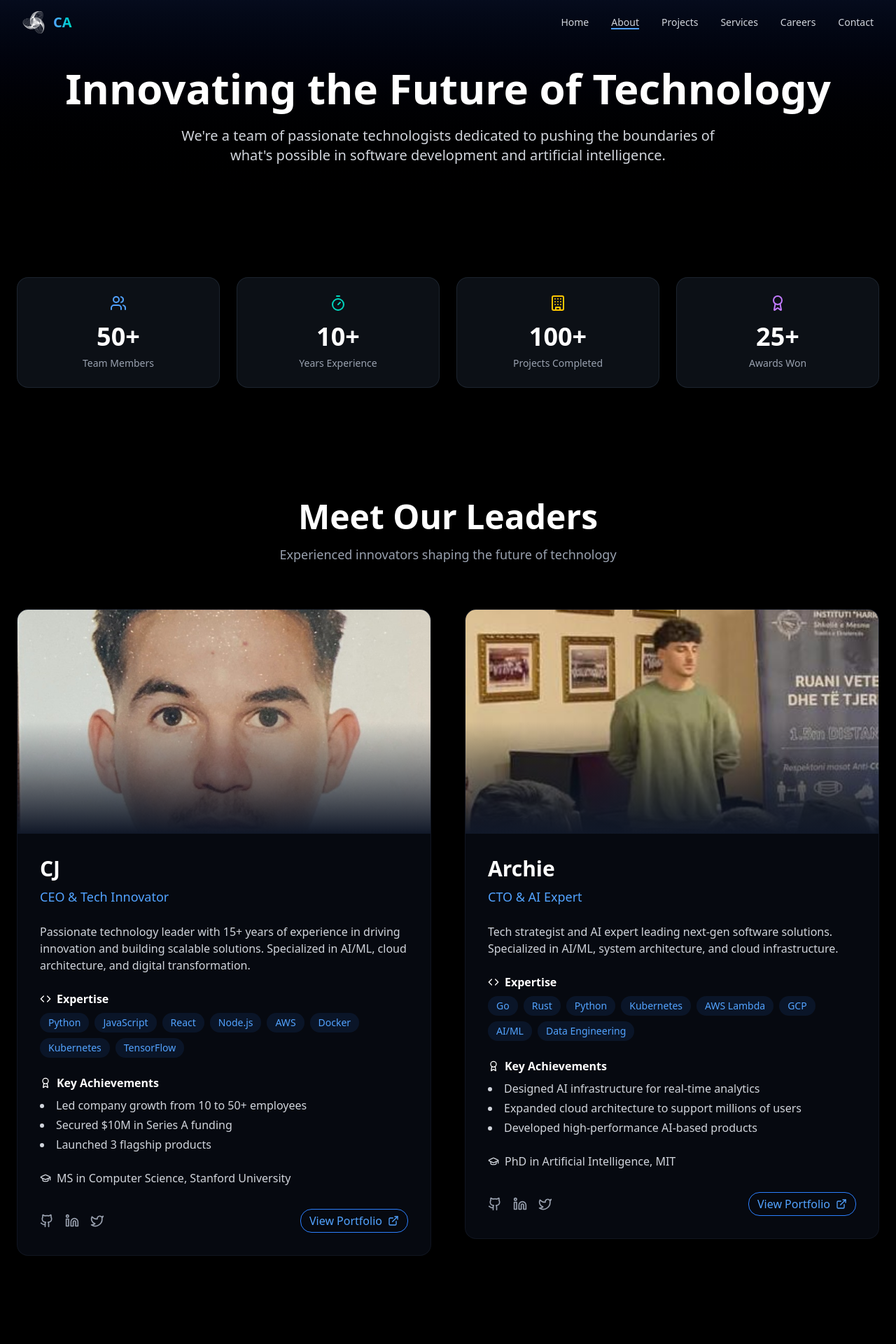
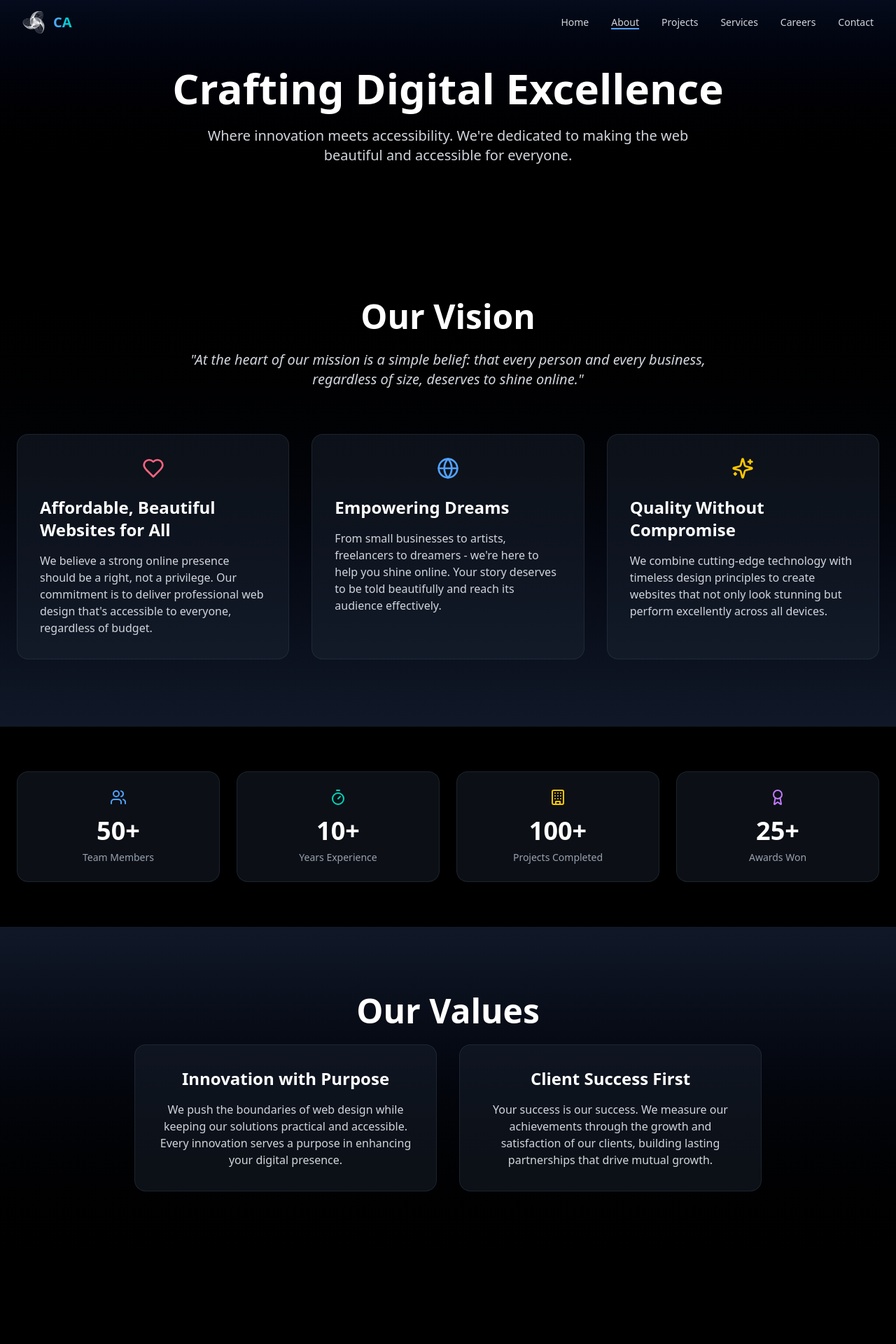
Before and after one commit to cetijunior/caServices, a React (Vite) app: page /about in a window 1280 px wide. Shown: the top 1920 px of the page at 70% size. Built offline with nearby package versions, Linux system fonts and the light colour scheme.

Commit message:
About Page Update

```diff
--- a/src/pages/About.jsx
+++ b/src/pages/About.jsx
@@ -12,10 +12,14 @@ import {
     ExternalLink,
     Briefcase,
     Code,
-    GraduationCap
+    GraduationCap,
+    Heart,
+    Globe,
+    Sparkles,
+    Target
 } from "lucide-react";
 import { useNavigate } from "react-router-dom";
-import { teamMembers } from "../data/teamData"; // Import teamMembers from teamData.js
+import { teamMembers } from "../data/teamData";
 
 const stats = [
     { icon: <Users className="w-6 h-6 text-blue-400 group-hover:text-blue-500 transition-all duration-300" />, value: "50+", label: "Team Members" },
@@ -24,18 +28,35 @@ const stats = [
     { icon: <Award className="w-6 h-6 text-purple-400 group-hover:text-purple-500 transition-all duration-300" />, value: "25+", label: "Awards Won" }
 ];
 
+const visionCards = [
+    {
+        icon: <Heart className="w-8 h-8 text-rose-400" />,
+        title: "Affordable, Beautiful Websites for All",
+        description: "We believe a strong online presence should be a right, not a privilege. Our commitment is to deliver professional web design that's accessible to everyone, regardless of budget."
+    },
+    {
+        icon: <Globe className="w-8 h-8 text-blue-400" />,
+        title: "Empowering Dreams",
+        description: "From small businesses to artists, freelancers to dreamers - we're here to help you shine online. Your story deserves to be told beautifully and reach its audience effectively."
+    },
+    {
+        icon: <Sparkles className="w-8 h-8 text-yellow-400" />,
+        title: "Quality Without Compromise",
+        description: "We combine cutting-edge technology with timeless design principles to create websites that not only look stunning but perform excellently across all devices."
+    }
+];
+
 const AboutSection = () => {
     const navigate = useNavigate();
 
     const navigateToProjects = (member) => {
         window.scrollTo({
             top: 0,
-            behavior: "smooth" // Smooth scrolling effect
+            behavior: "smooth"
         });
-
         setTimeout(() => {
-            navigate(`/about/${member.id}`); // Navigate to the member's portfolio page using their ID
-        }, 300); // Adjust timeout to match smooth scroll duration
+            navigate(`/about/${member.id}`);
+        }, 300);
     };
 
     return (
@@ -49,13 +70,42 @@ const AboutSection = () => {
                     className="relative z-10 max-w-7xl mx-auto text-center"
                 >
                     <h1 className="text-6xl font-bold text-white mb-6">
-                        Innovating the Future of Technology
+                        Crafting Digital Excellence
                     </h1>
                     <p className="text-xl text-gray-300 max-w-3xl mx-auto">
-                        We're a team of passionate technologists dedicated to pushing the boundaries
-                        of what's possible in software development and artificial intelligence.
+                        Where innovation meets accessibility. We're dedicated to making the web beautiful and accessible for everyone.
                     </p>
                 </motion.div>
+            </section>
+
+            {/* Vision Section */}
+            <section className="relative py-24 px-6 bg-gradient-to-b from-black to-gray-900">
+                <motion.div
+                    initial={{ opacity: 0, y: 20 }}
+                    whileInView={{ opacity: 1, y: 0 }}
+                    className="max-w-7xl mx-auto text-center mb-16"
+                >
+                    <h2 className="text-5xl font-bold text-white mb-6">Our Vision</h2>
+                    <p className="text-xl text-gray-300 italic max-w-3xl mx-auto">
+                        "At the heart of our mission is a simple belief: that every person and every business, regardless of size, deserves to shine online."
+                    </p>
+                </motion.div>
+
+                <div className="max-w-7xl mx-auto grid md:grid-cols-3 gap-8">
+                    {visionCards.map((card, index) => (
+                        <motion.div
+                            key={index}
+                            initial={{ opacity: 0, y: 20 }}
+                            whileInView={{ opacity: 1, y: 0 }}
+                            transition={{ delay: index * 0.2 }}
+                            className="bg-gray-800/40 border border-gray-700/40 rounded-2xl p-8 hover:border-blue-500/50 transition-all duration-300"
+                        >
+                            <div className="flex justify-center mb-6">{card.icon}</div>
+                            <h3 className="text-2xl font-bold text-white mb-4">{card.title}</h3>
+                            <p className="text-gray-300">{card.description}</p>
+                        </motion.div>
+                    ))}
+                </div>
             </section>
 
             {/* Stats Section */}
@@ -71,15 +121,36 @@ const AboutSection = () => {
                             key={index}
                             className="bg-gray-800/40 border border-gray-700/40 rounded-2xl p-6 text-center group hover:border-blue-500/50 transition-all duration-300"
                         >
-                            <div className="flex justify-center mb-4">
-                                {stat.icon}
-                            </div>
-                            <h3 className="text-4xl font-bold text-white mb-2">
-                                {stat.value}
-                            </h3>
+                            <div className="flex justify-center mb-4">{stat.icon}</div>
+                            <h3 className="text-4xl font-bold text-white mb-2">{stat.value}</h3>
                             <p className="text-gray-400 text-sm">{stat.label}</p>
                         </div>
                     ))}
+                </motion.div>
+            </section>
+
+            {/* Values Section */}
+            <section className="relative py-24 px-6 bg-gradient-to-b from-gray-900 to-black">
+                <motion.div
+                    initial={{ opacity: 0, y: 20 }}
+                    whileInView={{ opacity: 1, y: 0 }}
+                    className="max-w-7xl mx-auto text-center mb-16"
+                >
+                    <h2 className="text-5xl font-bold text-white mb-6">Our Values</h2>
+                    <div className="grid md:grid-cols-2 gap-8 max-w-4xl mx-auto">
+                        <div className="bg-gray-800/40 border border-gray-700/40 rounded-2xl p-8">
+                            <h3 className="text-2xl font-bold text-white mb-4">Innovation with Purpose</h3>
+                            <p className="text-gray-300">
+                                We push the boundaries of web design while keeping our solutions practical and accessible. Every innovation serves a purpose in enhancing your digital presence.
+                            </p>
+                        </div>
+                        <div className="bg-gray-800/40 border border-gray-700/40 rounded-2xl p-8">
+                            <h3 className="text-2xl font-bold text-white mb-4">Client Success First</h3>
+                            <p className="text-gray-300">
+                                Your success is our success. We measure our achievements through the growth and satisfaction of our clients, building lasting partnerships that drive mutual growth.
+                            </p>
+                        </div>
+                    </div>
                 </motion.div>
             </section>
 
@@ -209,8 +280,8 @@ const AboutSection = () => {
                 </div>
             </section>
 
-            {/* Join Us Section */}
-            <section className="relative py-24 px-6">
+            {/* Join Us Section with Enhanced Message */}
+            <section className="relative py-24 px-6 bg-gradient-to-b from-black to-blue-900/20">
                 <motion.div
                     initial={{ opacity: 0, y: 20 }}
                     whileInView={{ opacity: 1, y: 0 }}
@@ -218,13 +289,12 @@ const AboutSection = () => {
                     className="max-w-3xl mx-auto text-center"
                 >
                     <h2 className="text-4xl font-bold text-white mb-6">
-                        Join Our Journey
+                        Be Part of Our Story
                     </h2>
                     <p className="text-gray-300 mb-8">
-                        We're always looking for passionate individuals to join our team
-                        and help shape the future of technology.
+                        Join us in our mission to democratize web design. Together, we can create a digital landscape where every voice has the opportunity to be heard and every business has the tools to succeed.
                     </p>
-                    <button className="bg-blue-500 hover:bg-blue-600 text-white">
+                    <button className="bg-blue-500 hover:bg-blue-600 text-white px-6 py-3 rounded-full transition-all duration-300">
                         <a href="/careers" className="flex items-center gap-2">
                             View Open Positions <ArrowRight className="w-5 h-5" />
                         </a>
```
